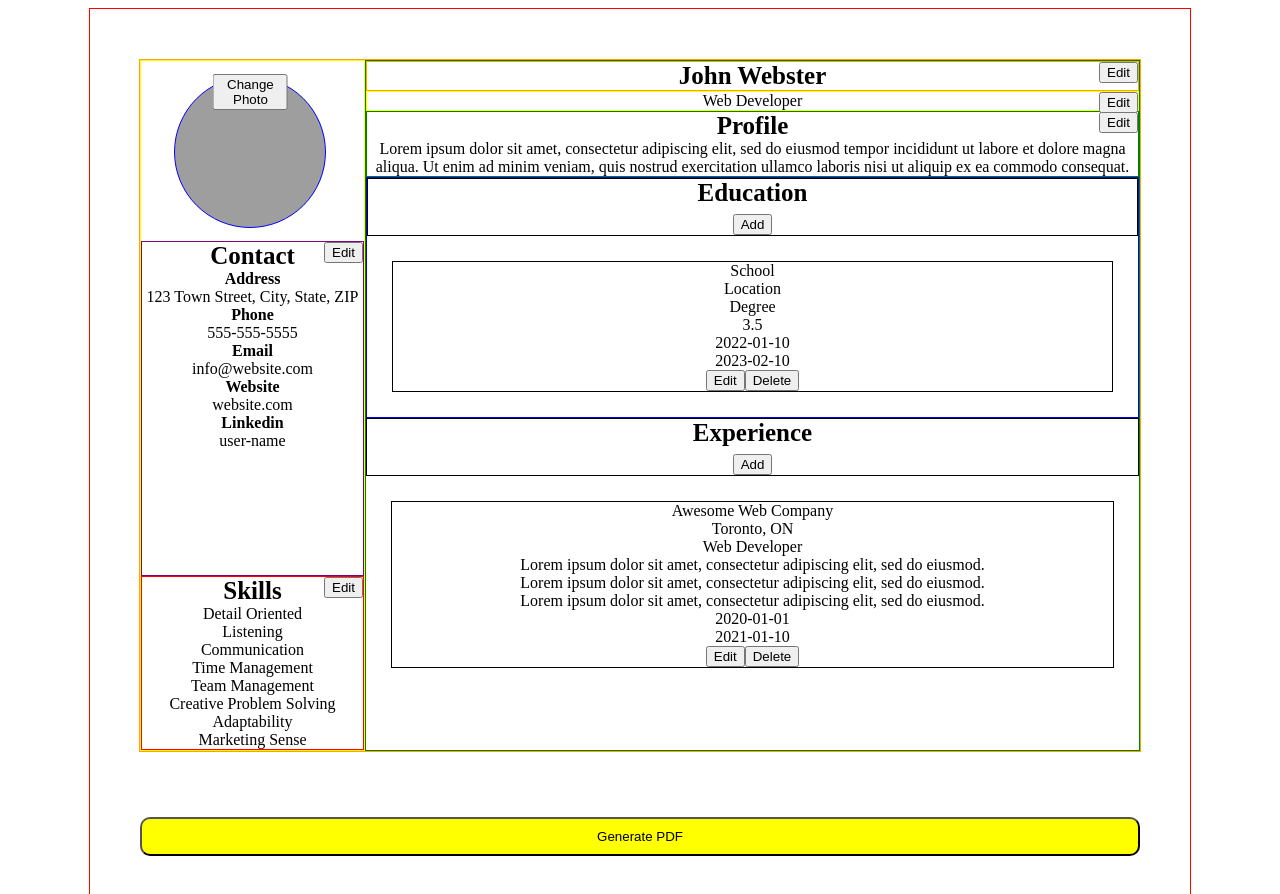
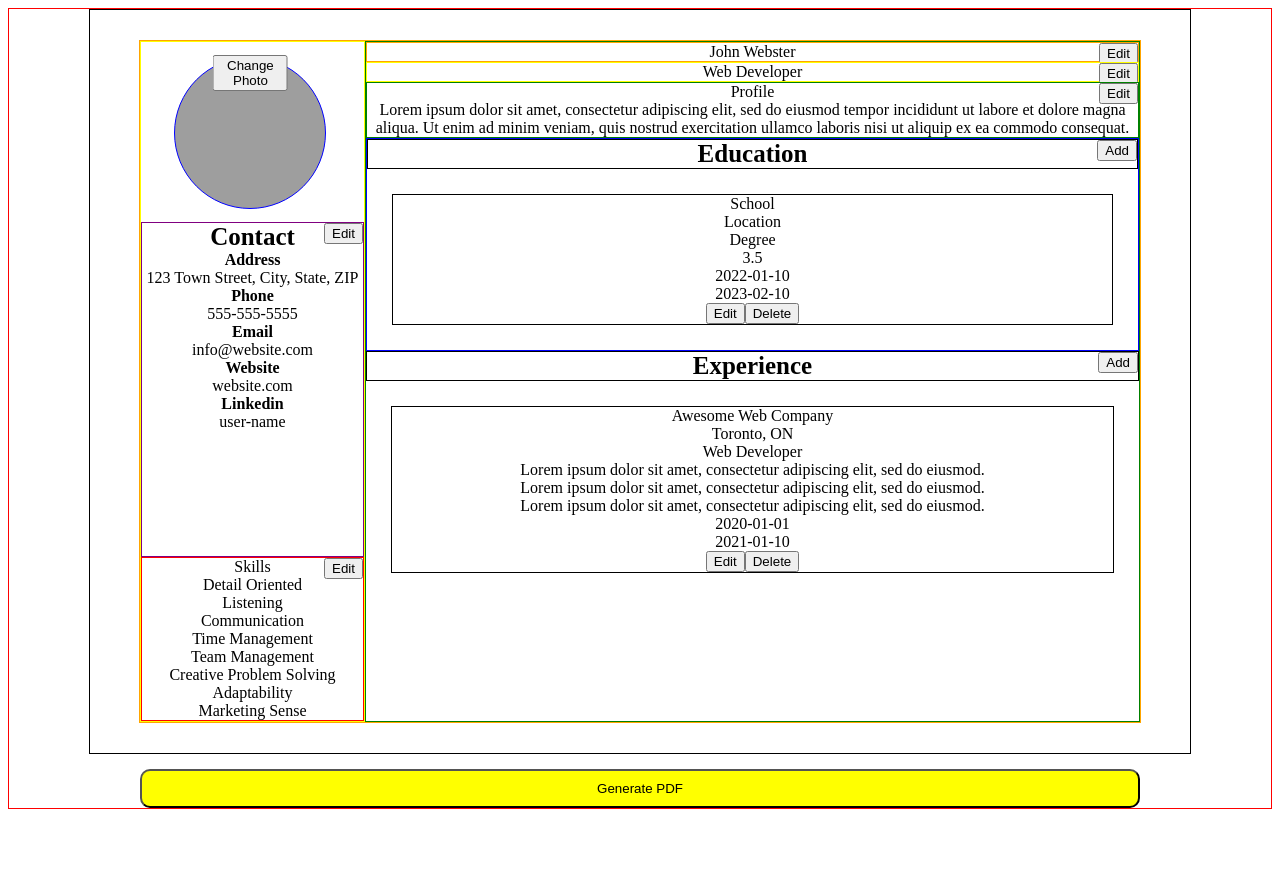
Before and after one commit to jonro2955/odin_javascript_8_cv_application, a React (Create React App) app: page / in a window 1280 px wide. Shown: the top 894 px of the page. After the commit the page ends 817 px from the top, so only its background shows below. Built offline with nearby package versions, Linux system fonts and the light colour scheme; grey boxes are pictures that could not be loaded.

Commit message:
Set up inner resume margins
Styling

```diff
--- a/src/components/level-2-App/Resume.js
+++ b/src/components/level-2-App/Resume.js
@@ -16,6 +16,7 @@ class Resume extends Component {
   render() {
     return (
       <div id='ResumeComponent'>
+        <div id='resumeInnerDiv'>
           <div id='resume-left-column'>
             <Photo />
             <Contact />
@@ -29,6 +30,7 @@ class Resume extends Component {
             <Experience />
           </div>
         </div>
+      </div>
     );
   }
 }
--- a/src/components/level-3-Resume/Contact.js
+++ b/src/components/level-3-Resume/Contact.js
@@ -3,10 +3,10 @@ import React, { Component } from 'react';
 class Contact extends Component {
   constructor(props) {
     super(props);
-    this.toggleEditor = this.toggleEditor.bind(this);
+    this.toggleForm = this.toggleForm.bind(this);
     this.changeContact = this.changeContact.bind(this);
     this.state = {
-      editorToggle: false,
+      formOn: false,
       address: '123 Town Street, City, State, ZIP',
       phone: '555-555-5555',
       email: 'info@website.com',
@@ -15,20 +15,23 @@ class Contact extends Component {
     };
   }
 
-  toggleEditor = (e) => {
-    e.preventDefault();
+  toggleForm = () => {
     this.setState((prevState) => ({
-      editorToggle: !prevState.editorToggle,
+      formOn: !prevState.formOn,
     }));
   };
 
+  closeForm = () => {
+    this.setState({
+      formOn: false,
+    });
+  };
+
   onChange = (e) => {
-    e.preventDefault();
     this.setState({ [e.target.name]: e.target.value });
   };
 
-  changeContact = (e) => {
-    e.preventDefault();
+  changeContact = () => {
     const addressInput = document.getElementById('addressInput').value;
     const phoneInput = document.getElementById('phoneInput').value;
     const emailInput = document.getElementById('emailInput').value;
@@ -50,7 +53,7 @@ class Contact extends Component {
       });
     }
     this.setState((prevState) => ({
-      editorToggle: !prevState.editorToggle,
+      formOn: !prevState.formOn,
     }));
   };
 
@@ -59,7 +62,7 @@ class Contact extends Component {
       <div id='ContactComponent'>
         <div className='leftColumnHeader'>
           <div className='leftColumnHeading'>Contact</div>
-          <button className='editBtn' onClick={this.toggleEditor}>
+          <button className='editBtn' onClick={this.toggleForm}>
             Edit
           </button>
         </div>
@@ -84,11 +87,11 @@ class Contact extends Component {
           <div>{this.state.linkedin}</div>
         </div>
 
-        {this.state.editorToggle && (
+        {this.state.formOn && (
           <form
             id='contactEditForm'
             className='form'
-            onSubmit={this.toggleEditor}
+            onSubmit={this.toggleForm}
           >
             <div>Edit Contact Info</div>
             <label className='inputFieldLabel' htmlFor='addressInput'>
--- a/src/components/level-3-Resume/Education.js
+++ b/src/components/level-3-Resume/Education.js
@@ -167,7 +167,7 @@ class Education extends Component {
       <div id='EducationComponent'>
         <div className='rightColumnHeader'>
           <div>Education</div>
-          <button className='schoolAddBtn' onClick={this.toggleAdder}>
+          <button className='editBtn' onClick={this.toggleAdder}>
             Add
           </button>
         </div>
--- a/src/components/level-3-Resume/Experience.js
+++ b/src/components/level-3-Resume/Experience.js
@@ -203,7 +203,7 @@ class Experience extends Component {
       <div id='ExperienceComponent'>
         <div className='rightColumnHeader'>
           <div>Experience</div>
-          <button className='experienceAddBtn' onClick={this.toggleAdder}>
+          <button className='editBtn' onClick={this.toggleAdder}>
             Add
           </button>
         </div>
--- a/src/components/level-3-Resume/Name.js
+++ b/src/components/level-3-Resume/Name.js
@@ -3,37 +3,41 @@ import React, { Component } from 'react';
 class Name extends Component {
   constructor(props) {
     super(props);
-    this.toggleEditor = this.toggleEditor.bind(this);
+    this.toggleForm = this.toggleForm.bind(this);
+    this.closeForm = this.closeForm.bind(this);
+
     this.state = {
       name: 'John Webster',
-      editorToggle: false,
+      formOn: false,
     };
   }
 
-  toggleEditor = (e) => {
-    e.preventDefault();
+  toggleForm = () => {
     this.setState((prevState) => ({
-      editorToggle: !prevState.editorToggle,
+      formOn: !prevState.formOn,
     }));
   };
 
+  closeForm = () => {
+    this.setState({
+      formOn: false,
+    });
+  };
+
   onChange = (e) => {
-    e.preventDefault();
     this.setState({ [e.target.name]: e.target.value });
   };
 
   render() {
     return (
       <div id='NameComponent'>
-        <div className='leftColumnHeader'>
-          <div className='leftColumnHeading'>{this.state.name}</div>
-          <button className='editBtn' onClick={this.toggleEditor}>
-            Edit
-          </button>
-        </div>
+        <button className='editBtn' onClick={this.toggleForm}>
+          Edit
+        </button>
+        <div className='leftColumnHeading'>{this.state.name}</div>
         {/* form */}
-        {this.state.editorToggle && (
-          <form id='nameEditForm' className='form' onSubmit={this.toggleEditor}>
+        {this.state.formOn && (
+          <form id='nameEditForm' className='form' onSubmit={this.toggleForm}>
             <label className='inputFieldLabel' htmlFor='nameEditForm'>
               Name
             </label>
--- a/src/components/level-3-Resume/Profile.js
+++ b/src/components/level-3-Resume/Profile.js
@@ -5,11 +5,7 @@ class Profile extends Component {
     super(props);
     this.toggleEditor = this.toggleEditor.bind(this);
     this.state = {
-      profile:
-        `Lorem ipsum dolor sit amet, consectetur adipiscing elit,
-        sed do eiusmod tempor incididunt ut labore et dolore magna
-        aliqua. Ut enim ad minim veniam, quis nostrud exercitation
-        ullamco laboris nisi ut aliquip ex ea commodo consequat.`,
+      profile: `Lorem ipsum dolor sit amet, consectetur adipiscing elit, sed do eiusmod tempor incididunt ut labore et dolore magna aliqua. Ut enim ad minim veniam, quis nostrud exercitation ullamco laboris nisi ut aliquip ex ea commodo consequat.`,
       editorToggle: false,
     };
   }
@@ -29,12 +25,10 @@ class Profile extends Component {
   render() {
     return (
       <div id='ProfileComponent'>
-        <div className='leftColumnHeader'>
-          <div className='leftColumnHeading'>Profile</div>
-          <button className='editBtn' onClick={this.toggleEditor}>
-            Edit
-          </button>
-        </div>
+        <div className='leftColumnHeading'>Profile</div>
+        <button className='editBtn' onClick={this.toggleEditor}>
+          Edit
+        </button>
         <div>{this.state.profile}</div>
         {this.state.editorToggle && (
           <form id='nameEditForm' className='form' onSubmit={this.toggleEditor}>
--- a/src/components/level-3-Resume/Skills.js
+++ b/src/components/level-3-Resume/Skills.js
@@ -32,12 +32,10 @@ class Skills extends Component {
   render() {
     return (
       <div id='SkillsComponent'>
-        <div className='leftColumnHeader'>
-          <div className='leftColumnHeading'>Skills</div>
-          <button className='editBtn' onClick={this.toggleEditor}>
-            Edit
-          </button>
-        </div>
+        <div className='leftColumnHeading'>Skills</div>
+        <button className='editBtn' onClick={this.toggleEditor}>
+          Edit
+        </button>
         <div>{this.state.skill1}</div>
         <div>{this.state.skill2}</div>
         <div>{this.state.skill3}</div>
--- a/src/components/level-3-Resume/Title.js
+++ b/src/components/level-3-Resume/Title.js
@@ -43,7 +43,7 @@ class Title extends Component {
               onChange={this.onChange}
               autoFocus
             />
-            <input type='submit' value='Done' className='doneBtn' />
+            <input type='submit' value='Done' className='formBtn' />
           </form>
         )}
       </div>
--- a/src/styles/index.css
+++ b/src/styles/index.css
@@ -1,17 +1,23 @@
 #AppComponent {
   text-align: center;
   border: 1px red solid;
-  width: 1100px;
-  height: 1400px;
   margin: auto;
 }
 #ResumeComponent {
+  width: 1100px;
+  /* height: 1000px; */
+  max-width: 1100px;
+  max-height: 1400px;
+  margin: auto;
+  border: 1px black solid;
+}
+#resumeInnerDiv {
   display: grid;
   grid-template-columns: 225px 775px;
   border: 1px orange solid;
   max-width: 1000px;
-  max-height: 1300px;
-  margin: 50px auto;
+  /* max-height: 1300px; */
+  margin: 30px auto;
 }
 #PDFButtonComponent {
   margin-top: 15px;
@@ -46,15 +52,18 @@
   text-transform: uppercase;
 }
 #ContactComponent {
+  position: relative;
   border: purple 1px solid;
 }
 #SkillsComponent {
+  position: relative;
   display: flex;
   justify-content: flex-end;
   flex-direction: column;
   border: red 1px solid;
 }
 #NameComponent {
+  position: relative;
   border: orange 1px solid;
 }
 #TitleComponent {
@@ -62,9 +71,12 @@
   border: yellow 1px solid;
 }
 #ProfileComponent {
+  position: relative;
+
   border: green 1px solid;
 }
 #EducationComponent {
+  position: relative;
   border: blue 1px solid;
 }
 .rightColumnHeader {
```
Also changed, not shown: 1 other file (tests, documents, lock files or other folders). Lines whose indentation alone changed are shown as unchanged.
